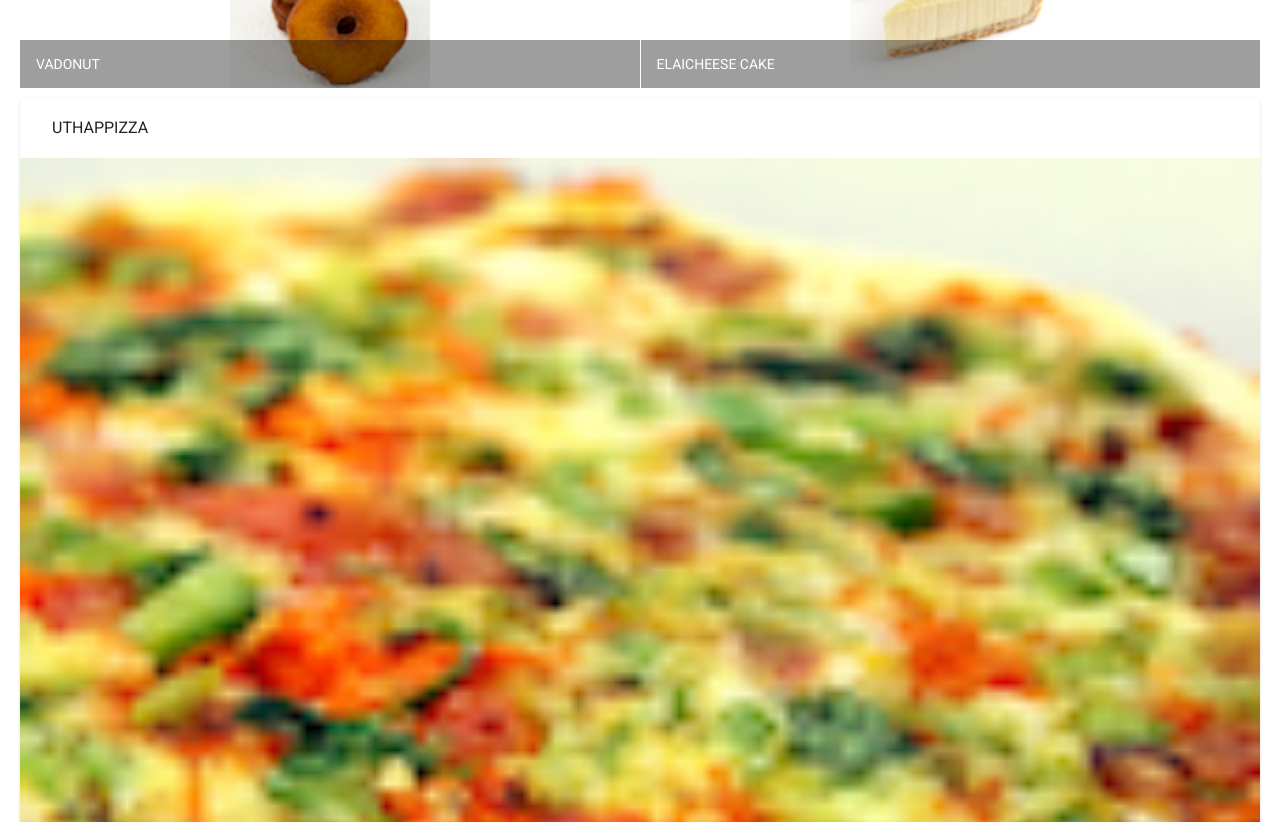
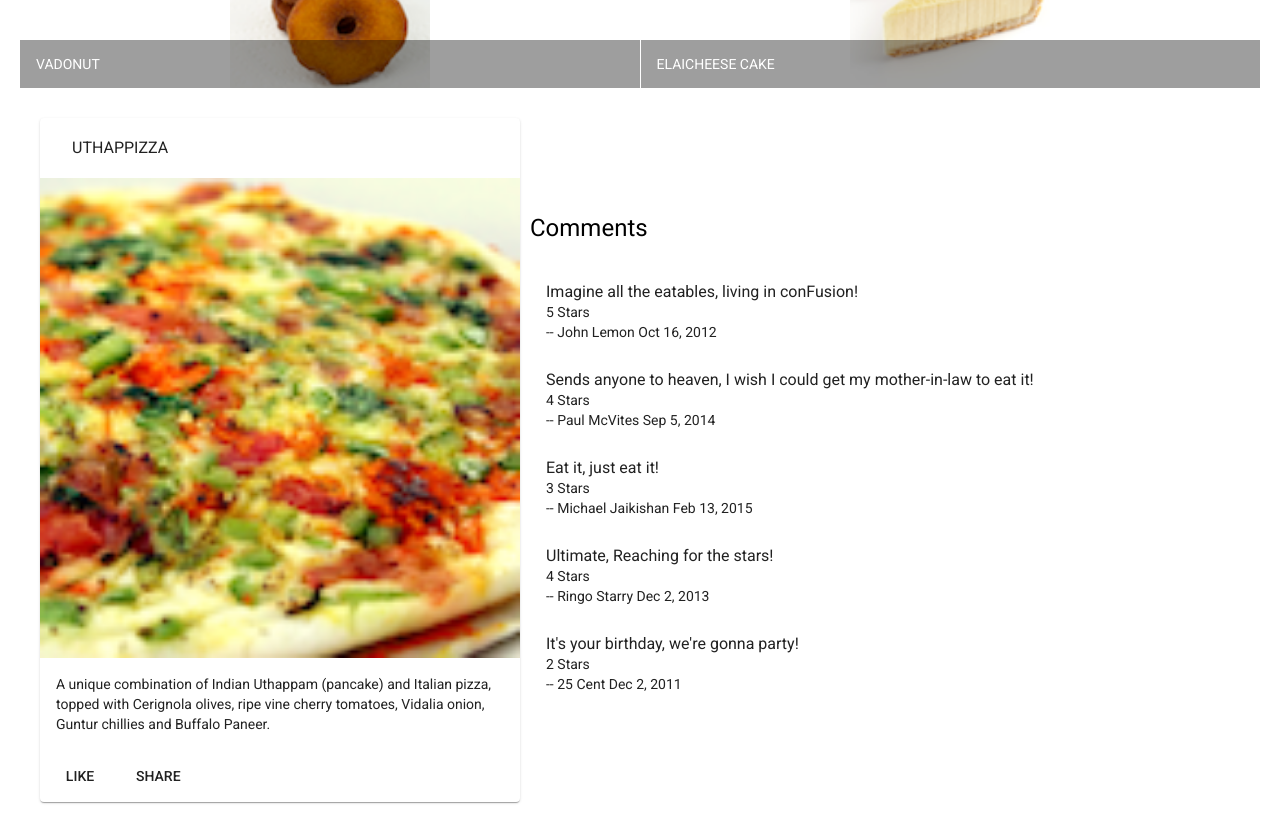
Before and after one commit to uniyalvipin/angular, an Angular app: page / in a window 1280 px wide. Shown: the part 460-1282 px from the top of the page. Built offline with nearby package versions, Linux system fonts and the light colour scheme.

Commit message:
Assignment 1 completed!

```diff
--- a/src/app/app.module.ts
+++ b/src/app/app.module.ts
@@ -11,9 +11,10 @@
 import { FlexLayoutModule } from '@angular/flex-layout';
 import { MatGridListModule } from '@angular/material/grid-list';
 import { MatButtonModule } from '@angular/material/button';
+import { DishDetailComponent } from './dish-detail/dish-detail.component';
 
 @NgModule({
-  declarations: [AppComponent, MenuComponent],
+  declarations: [AppComponent, MenuComponent, DishDetailComponent],
   imports: [
     BrowserModule,
     AppRoutingModule,
--- /dev/null
+++ b/src/app/dish-detail/dish-detail.component.html
@@ -0,0 +1,40 @@
+<div
+  class="container"
+  fxLayout="row"
+  fxLayout.sm="column"
+  fxLayout.xs="column"
+  fxLayoutAlign.gt-md="space-around center"
+  fxLayoutGap="10px"
+  fxLayoutGap.xs="0"
+>
+  <div fxFlex="40">
+    <div fxFlex *ngIf="dish">
+      <mat-card>
+        <mat-card-header>
+          <mat-card-title>
+            <h3>{{ dish.name | uppercase }}</h3>
+          </mat-card-title>
+        </mat-card-header>
+        <img mat-card-image src="{{ dish.image }}" alt="{{ dish.name }}" />
+        <mat-card-content>
+          <p>{{ dish.description }}</p>
+        </mat-card-content>
+        <mat-card-actions>
+          <button mat-button>LIKE</button>
+          <button mat-button>SHARE</button>
+        </mat-card-actions>
+      </mat-card>
+    </div>
+  </div>
+
+  <div fxFlex *ngIf="dish">
+    <h1>Comments</h1>
+    <mat-list>
+      <mat-list-item *ngFor="let comment of dish.comments">
+        <p matLine>{{ comment.comment }}</p>
+        <p matLine>{{ comment.rating }} Stars</p>
+        <p matLine>-- {{ comment.author }} {{ comment.date | date }}</p>
+      </mat-list-item>
+    </mat-list>
+  </div>
+</div>
--- /dev/null
+++ b/src/app/dish-detail/dish-detail.component.ts
@@ -0,0 +1,62 @@
+import { Component, OnInit } from '@angular/core';
+import { Dish } from '../shared/dish';
+
+const DISH: Dish = {
+  id: '0',
+  name: 'Uthappizza',
+  image: '/assets/images/uthappizza.png',
+  category: 'mains',
+  featured: true,
+  label: 'Hot',
+  price: '4.99',
+  // tslint:disable-next-line:max-line-length
+  description: 'A unique combination of Indian Uthappam (pancake) and Italian pizza, topped with Cerignola olives, ripe vine cherry tomatoes, Vidalia onion, Guntur chillies and Buffalo Paneer.',
+  comments: [
+       {
+           rating: 5,
+           comment: 'Imagine all the eatables, living in conFusion!',
+           author: 'John Lemon',
+           date: '2012-10-16T17:57:28.556094Z'
+       },
+       {
+           rating: 4,
+           comment: 'Sends anyone to heaven, I wish I could get my mother-in-law to eat it!',
+           author: 'Paul McVites',
+           date: '2014-09-05T17:57:28.556094Z'
+       },
+       {
+           rating: 3,
+           comment: 'Eat it, just eat it!',
+           author: 'Michael Jaikishan',
+           date: '2015-02-13T17:57:28.556094Z'
+       },
+       {
+           rating: 4,
+           comment: 'Ultimate, Reaching for the stars!',
+           author: 'Ringo Starry',
+           date: '2013-12-02T17:57:28.556094Z'
+       },
+       {
+           rating: 2,
+           comment: 'It\'s your birthday, we\'re gonna party!',
+           author: '25 Cent',
+           date: '2011-12-02T17:57:28.556094Z'
+       }
+   ]
+};
+
+@Component({
+  selector: 'app-dish-detail',
+  templateUrl: './dish-detail.component.html',
+  styleUrls: ['./dish-detail.component.scss']
+})
+export class DishDetailComponent implements OnInit {
+  dish: Dish;
+  constructor() {
+    this.dish = DISH;
+  }
+
+  ngOnInit(): void {
+  }
+
+}
--- a/src/app/menu/menu.component.html
+++ b/src/app/menu/menu.component.html
@@ -17,26 +17,5 @@
     </mat-grid-list>
   </div>
 
-  <div fxFlex *ngIf="selectedDish">
-    <mat-card>
-      <mat-card-header>
-        <mat-card-title>
-          <h3>{{ selectedDish.name | uppercase }}</h3>
-        </mat-card-title>
-      </mat-card-header>
-      <img
-        mat-card-image
-        src="{{ selectedDish.image }}"
-        alt="{{ selectedDish.name }}"
-      />
-      <mat-card-content>
-        <p>{{ selectedDish.description }}</p>
-      </mat-card-content>
-      <mat-card-actions>
-        <button mat-button>LIKE</button>
-        <button mat-button>SHARE</button>
-      </mat-card-actions>
-    </mat-card>
-  </div>
-
+  <app-dish-detail></app-dish-detail>
 </div>
```
Also changed, not shown: src/app/shared/dish.ts (+8 -0 lines), src/app/dish-detail/dish-detail.component.scss (added), 1 other file (tests, documents, lock files or other folders).
